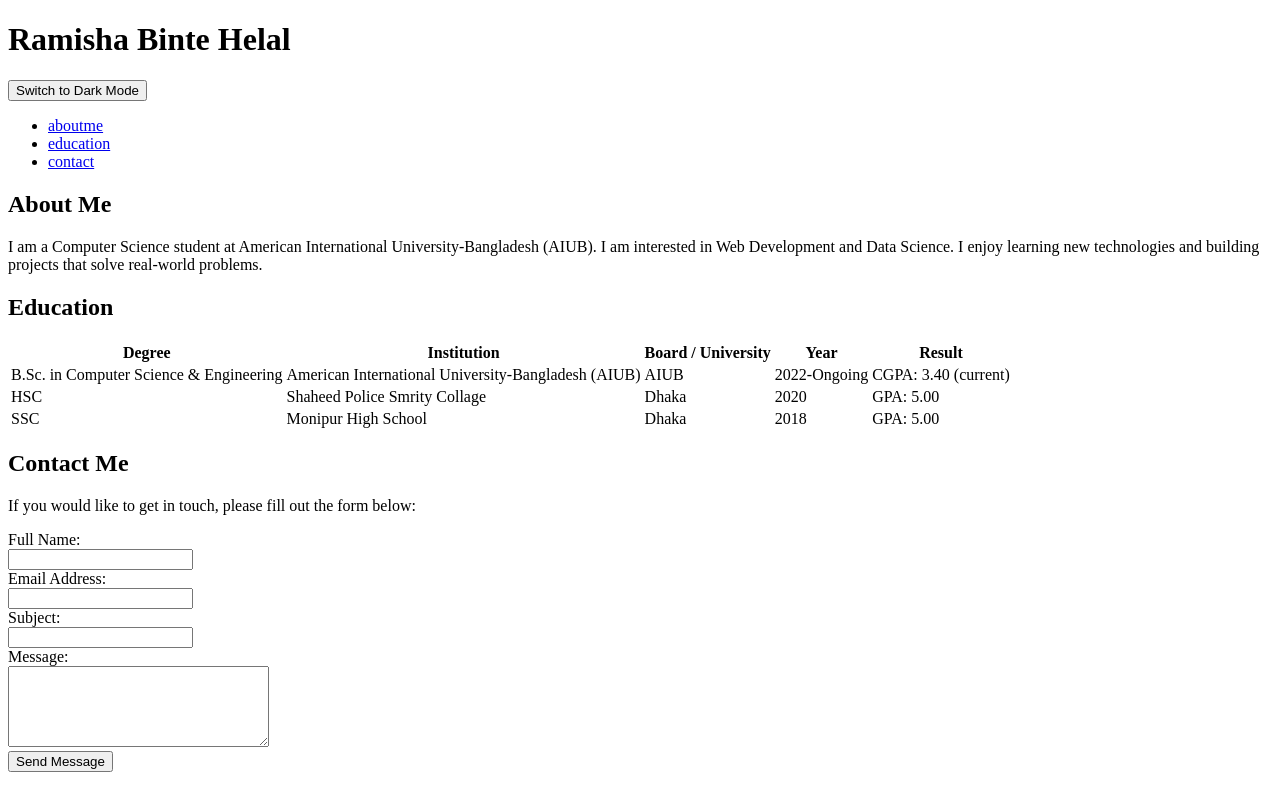
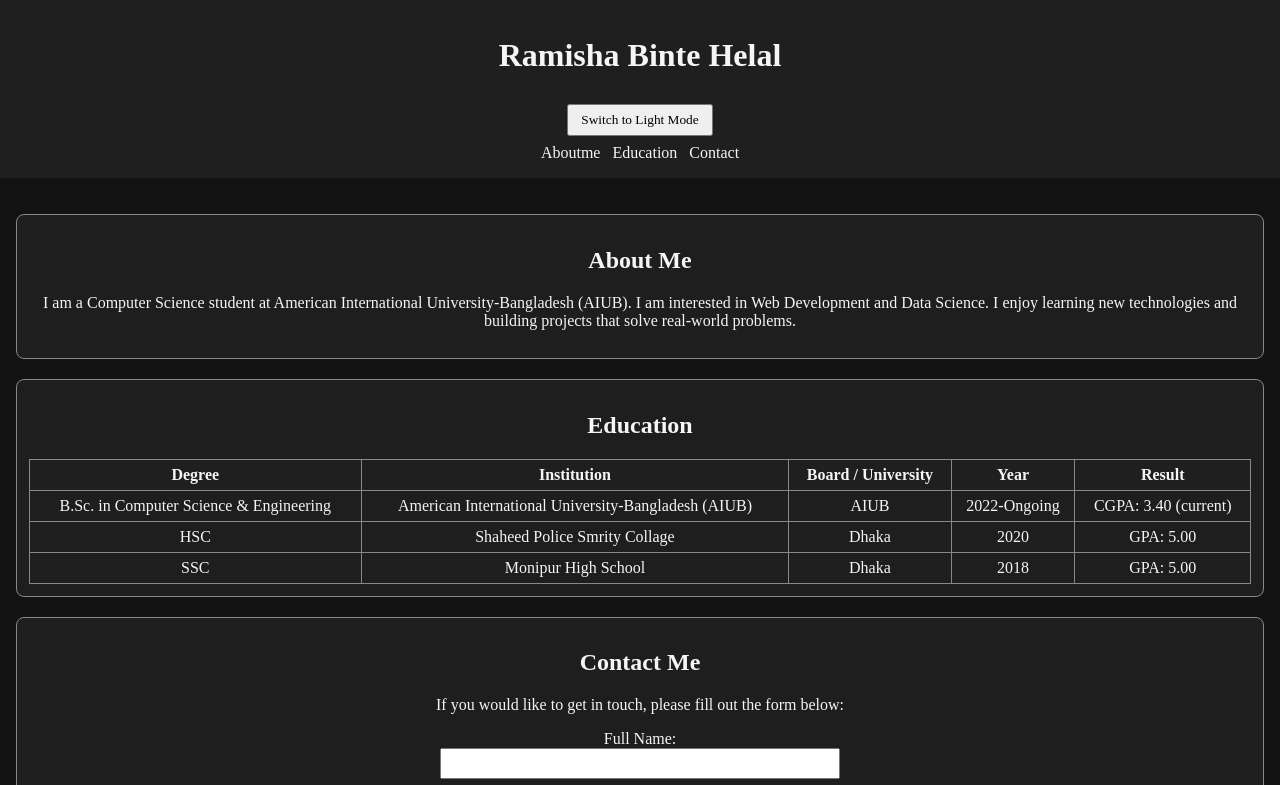
Before and after one commit to ramishaishanee/Mid-Webtech, a plain HTML site: page JS/Task3/Portfolio.html in a window 1280 px wide. Both pictures are taken after a click on the button "Switch to Dark Mode". Shown: the top 785 px of the page. Drawn offline with Linux system fonts and the light colour scheme.

Commit message:
js Task4 done

```diff
--- a/CSS/Task10/Style.css
+++ b/CSS/Task10/Style.css
@@ -25,7 +25,7 @@ body {
 
 /* Box 1: red */
 .box1 {
-  background-color: red;
+  background-color: rgb(152, 35, 35);
   top: 40px;
   left: 40px;
   z-index: 1;
@@ -33,7 +33,7 @@ body {
 
 /* Box 2: blue */
 .box2 {
-  background-color: blue;
+  background-color: rgb(4, 4, 81);
   top: 80px;
   left: 120px;
   z-index: 2;
@@ -41,7 +41,7 @@ body {
 
 /* Box 3: green */
 .box3 {
-  background-color: green;
+  background-color: rgb(0, 60, 0);
   top: 120px;
   left: 200px;
   z-index: 3;
--- a/JS/Task3/Portfolio.html
+++ b/JS/Task3/Portfolio.html
@@ -19,16 +19,16 @@
         <nav>
             <div>
                 <ul>
-                    <li><a href="#aboutme">aboutme</a></li>
-                    <li><a href="#education">education</a></li>
-                    <li><a href="#contact">contact</a></li>
+                    <li><a href="#Aboutme">Aboutme</a></li>
+                    <li><a href="#Education">Education</a></li>
+                    <li><a href="#Contact">Contact</a></li>
                 </ul>
             </div>
         </nav>
     </header>
 
     <main>
-        <section id="aboutme">
+        <section id="Aboutme">
             <h2>About Me</h2>
             <p>
                 I am a Computer Science student at American International University-Bangladesh (AIUB).
@@ -37,7 +37,7 @@
             </p>
         </section>
 
-        <section id="education">
+        <section id="Education">
             <h2>Education</h2>
             <table>
                 <tr>
@@ -71,7 +71,7 @@
             </table>
         </section>
 
-        <section id="contact">
+        <section id="Contact">
             <h2>Contact Me</h2>
             <p>If you would like to get in touch, please fill out the form below:</p>
             <form action="#" method="post">
--- a/JS/Task3/Script.js
+++ b/JS/Task3/Script.js
@@ -0,0 +1,87 @@
+const bodyEl = document.body;
+const headerEl = document.querySelector("header");
+const mainEl = document.querySelector("main");
+const footerEl = document.querySelector("footer");
+const sections = document.querySelectorAll("section");
+const tableEl = document.querySelector("table");
+const themeToggleBtn = document.getElementById("themeToggleBtn");
+
+const lightTheme = {
+    bodyBg: "#f5f5f5",
+    textColor: "#000000",
+    headerBg: "#ffffff",
+    headerText: "#000000",
+    sectionBg: "#ffffff",
+    footerBg: "#ffffff",
+    footerText: "#000000",
+    borderColor: "#000000"
+};
+
+const darkTheme = {
+    bodyBg: "#121212",
+    textColor: "#f5f5f5",
+    headerBg: "#1f1f1f",
+    headerText: "#f5f5f5",
+    sectionBg: "#1e1e1e",
+    footerBg: "#1f1f1f",
+    footerText: "#f5f5f5",
+    borderColor: "#888888"
+};
+
+let currentMode = "light";
+
+function applyTheme(theme) {
+    bodyEl.style.backgroundColor = theme.bodyBg;
+    bodyEl.style.color = theme.textColor;
+
+    headerEl.style.backgroundColor = theme.headerBg;
+    headerEl.style.color = theme.headerText;
+
+    const headerLinks = headerEl.querySelectorAll("a");
+    headerLinks.forEach(link => {
+        link.style.color = theme.headerText;
+    });
+
+    sections.forEach(section => {
+        section.style.backgroundColor = theme.sectionBg;
+        section.style.border = `1px solid ${theme.borderColor}`;
+    });
+
+    if (tableEl) {
+        tableEl.style.borderColor = theme.borderColor;
+        const ths = tableEl.querySelectorAll("th");
+        const tds = tableEl.querySelectorAll("td");
+
+        ths.forEach(th => {
+            th.style.borderColor = theme.borderColor;
+            th.style.backgroundColor = theme.headerBg;
+            th.style.color = theme.headerText;
+        });
+
+        tds.forEach(td => {
+            td.style.borderColor = theme.borderColor;
+            td.style.backgroundColor = theme.sectionBg;
+            td.style.color = theme.textColor;
+        });
+    }
+
+    footerEl.style.backgroundColor = theme.footerBg;
+    footerEl.style.color = theme.footerText;
+}
+
+function toggleTheme() {
+    if (currentMode === "light") {
+        currentMode = "dark";
+        applyTheme(darkTheme);
+        themeToggleBtn.innerText = "Switch to Light Mode";
+    } else {
+        currentMode = "light";
+        applyTheme(lightTheme);
+        themeToggleBtn.innerText = "Switch to Dark Mode";
+    }
+}
+
+applyTheme(lightTheme);
+themeToggleBtn.innerText = "Switch to Dark Mode";
+
+themeToggleBtn.addEventListener("click", toggleTheme);
--- a/JS/Task3/Style.css
+++ b/JS/Task3/Style.css
@@ -0,0 +1,64 @@
+body {
+    margin: 0;
+    font-family: "Times New Roman", Times, serif;
+}
+
+header,
+main,
+footer {
+    text-align: center;
+    padding: 16px;
+}
+
+
+nav ul {
+    list-style: none;
+    padding: 0;
+    margin: 8px 0 0;
+    display: flex;
+    justify-content: center;
+    text-align: center;
+    gap: 12px;
+}
+
+nav a {
+    text-decoration: none;
+}
+
+section {
+    margin: 20px 0;
+    padding: 12px;
+    border-radius: 8px;
+}
+
+table {
+    width: 100%;
+    border-collapse: collapse;
+    margin-top: 10px;
+}
+
+th,
+td {
+    border: 1px solid black;
+    text-align: center;
+    padding: 6px;
+}
+
+form div {
+    margin-bottom: 10px;
+}
+
+input,
+textarea {
+    width: 100%;
+    max-width: 400px;
+    padding: 6px;
+    box-sizing: border-box;
+}
+
+#themeToggleBtn {
+    margin-top: 8px;
+    padding: 6px 12px;
+    cursor: pointer;
+    font-family: inherit;
+}
--- /dev/null
+++ b/JS/Task5/Style.css
@@ -0,0 +1,50 @@
+body {
+  margin: 20px;
+  font-family: "Times New Roman", Times, serif;
+}
+
+h1 {
+  text-align: center;
+  margin-bottom: 20px;
+}
+
+.container {
+  max-width: 700px;
+  margin: 0 auto;
+}
+
+textarea {
+  width: 100%;
+  padding: 8px;
+  box-sizing: border-box;
+  font-family: inherit;
+}
+
+button {
+  margin-top: 8px;
+  padding: 6px 12px;
+  cursor: pointer;
+  font-family: inherit;
+}
+
+.error {
+  color: red;
+  margin-left: 10px;
+}
+
+#resultBox {
+  margin-top: 20px;
+  padding: 12px;
+  border: 1px solid #000;
+  border-radius: 8px;
+  background-color: #f5f5f5;
+}
+
+#reversedText {
+  margin-top: 6px;
+  padding: 6px;
+  border-radius: 4px;
+  background-color: #ffffff;
+  min-height: 40px;
+  white-space: pre-wrap; /* keep line breaks */
+}
```
Also changed, not shown: JS/Task4/Index.html (added, +42 -0 lines), JS/Task4/Script.js (added, +74 -0 lines), JS/Task5/Script.js (added, +45 -0 lines), JS/Task4/Style.css (added), JS/Task5/Index.html (added).
